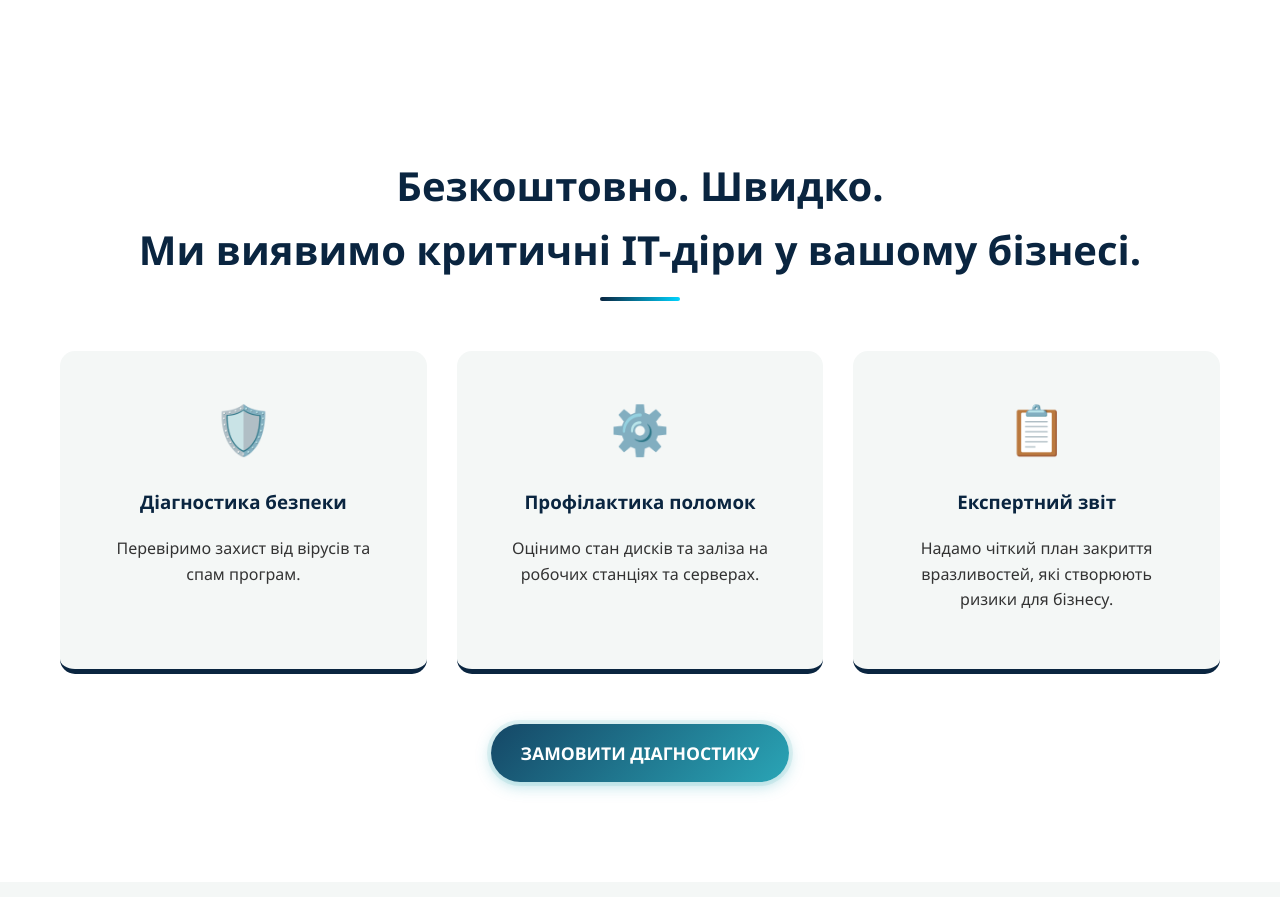
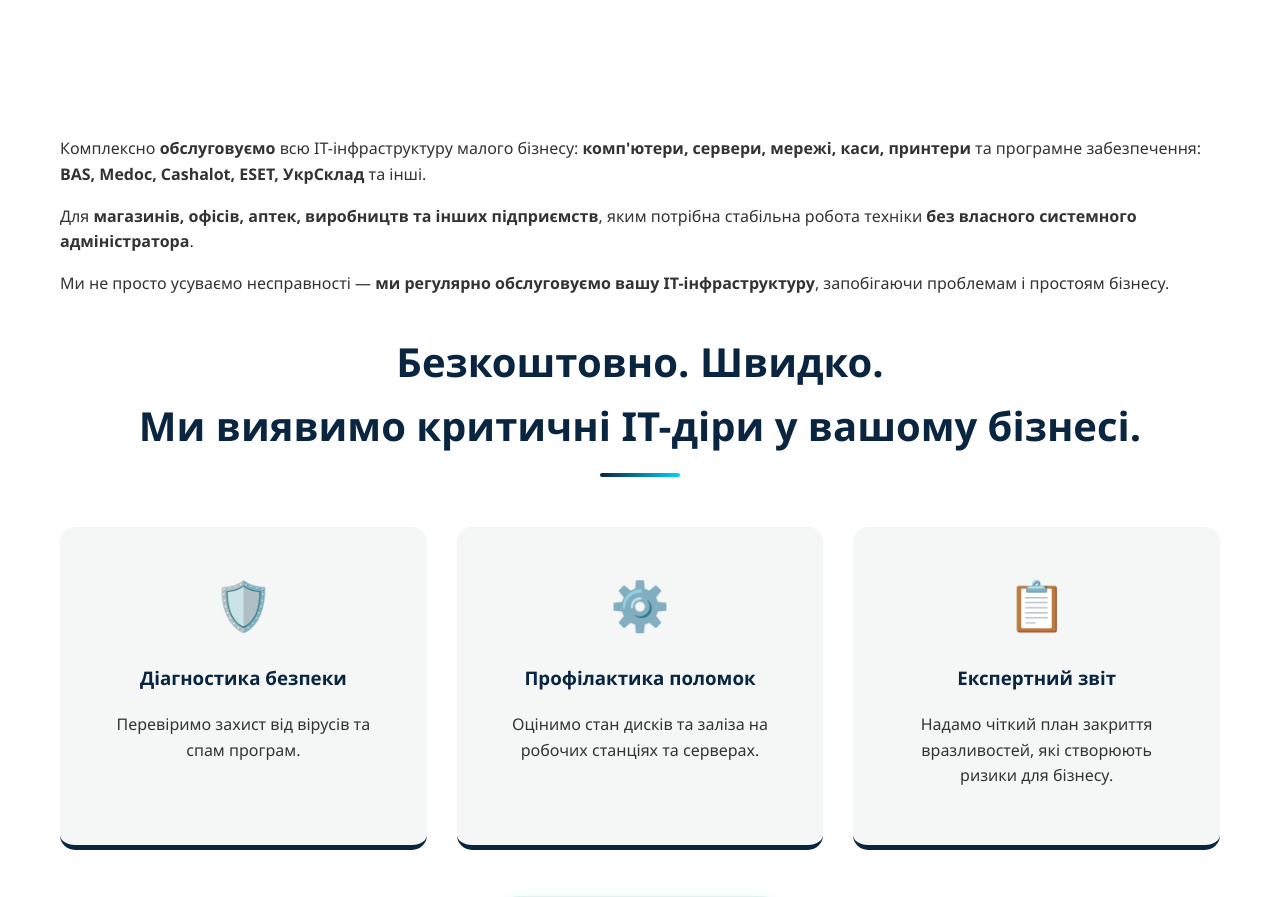
Before and after one commit to serawww7/http-fixset.com.ua-, a plain HTML site: page index.html in a window 1280 px wide. Shown: the part 1220-2117 px from the top of the page. Drawn offline with Linux system fonts and the light colour scheme; a script that the page names is missing.

Commit message:
4+5 тз2

```diff
--- a/index.html
+++ b/index.html
@@ -145,6 +145,9 @@
 
     <section id="audit">
       <div class="container">
+        <p>Комплексно <strong>обслуговуємо</strong> всю ІТ-інфраструктуру малого бізнесу: <strong>комп'ютери, сервери, мережі, каси, принтери</strong> та програмне забезпечення: <strong>BAS, Medoc, Cashalot, ESET, УкрСклад</strong> та інші.</p>
+        <p>Для <strong>магазинів, офісів, аптек, виробництв та інших підприємств</strong>, яким потрібна стабільна робота техніки <strong>без власного системного адміністратора</strong>.</p>
+        <p>Ми не просто усуваємо несправності — <strong>ми регулярно обслуговуємо вашу ІТ-інфраструктуру</strong>, запобігаючи проблемам і простоям бізнесу.</p>
         <h2>Безкоштовно. Швидко. <br> Ми виявимо критичні ІТ-діри у вашому бізнесі.</h2>
         <div class="audit-benefits">
           <div class="benefit-card">
```
